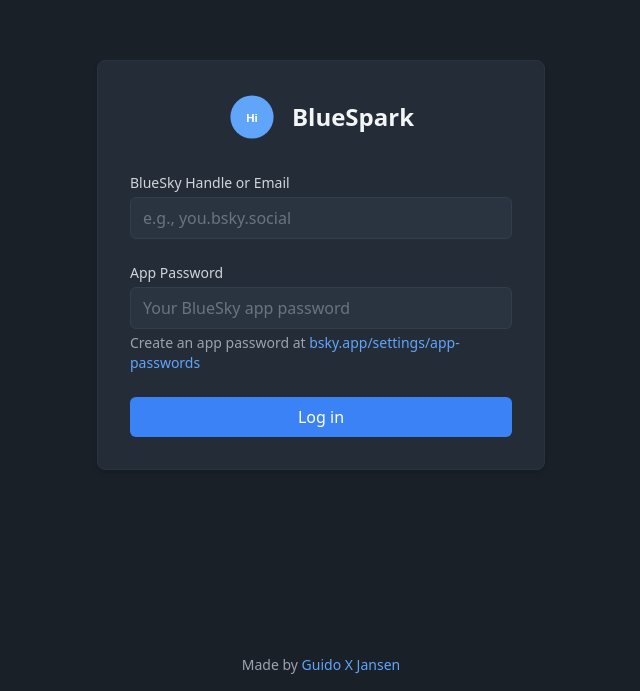
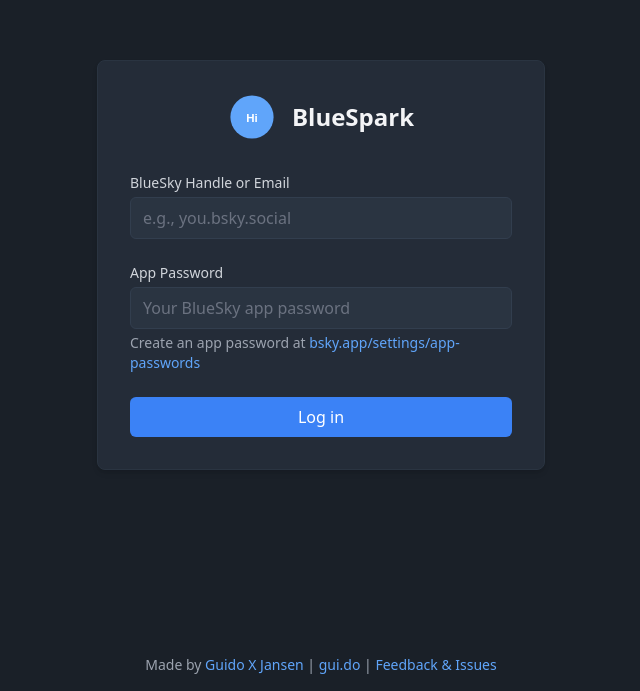
Before and after one commit to gxjansen/BlueSpark, a React (Vite) app: page / in a window 1280 px wide. Shown: the part 109-800 px from the top of the page, without its empty margins (319-959 px from the left). Built offline with nearby package versions, Linux system fonts and the light colour scheme; no server answers.

Commit message:
Footer update

```diff
--- a/src/App.tsx
+++ b/src/App.tsx
@@ -67,6 +67,24 @@
           >
             Guido X Jansen
           </a>
+          {' | '}
+          <a
+            href="https://www.gui.do/"
+            target="_blank"
+            rel="noopener noreferrer"
+            className="text-blue-400 hover:text-blue-300"
+          >
+            gui.do
+          </a>
+          {' | '}
+          <a
+            href="https://github.com/gxjansen/BlueSpark/issues"
+            target="_blank"
+            rel="noopener noreferrer"
+            className="text-blue-400 hover:text-blue-300"
+          >
+            Feedback & Issues
+          </a>
         </footer>
       </div>
     );
@@ -117,6 +135,24 @@
         >
           Guido X Jansen
         </a>
+        {' | '}
+        <a
+          href="https://www.gui.do/"
+          target="_blank"
+          rel="noopener noreferrer"
+          className="text-blue-400 hover:text-blue-300"
+        >
+          gui.do
+        </a>
+        {' | '}
+        <a
+          href="https://github.com/gxjansen/BlueSpark/issues"
+          target="_blank"
+          rel="noopener noreferrer"
+          className="text-blue-400 hover:text-blue-300"
+        >
+          Feedback & Issues
+        </a>
       </footer>
     </div>
   );
--- a/src/lib/ai.ts
+++ b/src/lib/ai.ts
@@ -98,7 +98,7 @@
     }
 
     const prompt = `
-      Analyze the following user profile and their last 200 posts. Provide a comprehensive analysis including:
+      Analyze the following user profile and their last 200 posts. Provide a comprehensive analysis directly addressing the user, including:
       1. A brief summary of their online presence and communication style
       2. Main topics they discuss
       3. Writing style characteristics
@@ -110,9 +110,9 @@
       Bio: ${userProfile.description || 'No bio'}
       Recent posts: ${(userProfile.posts || []).map((p: any) => p.text || '').join('\n')}
 
-      Format the response as JSON with the following structure:
+      Format the response as JSON with the following structure, using direct address (e.g., "You appear to be..." instead of "The user appears to be..."):
       {
-        "summary": "Brief overview of their presence",
+        "summary": "Brief overview directly addressing the user",
         "mainTopics": ["topic1", "topic2", "topic3"],
         "writingStyle": "Description of their writing style",
         "commonThemes": ["theme1", "theme2", "theme3"],
```
